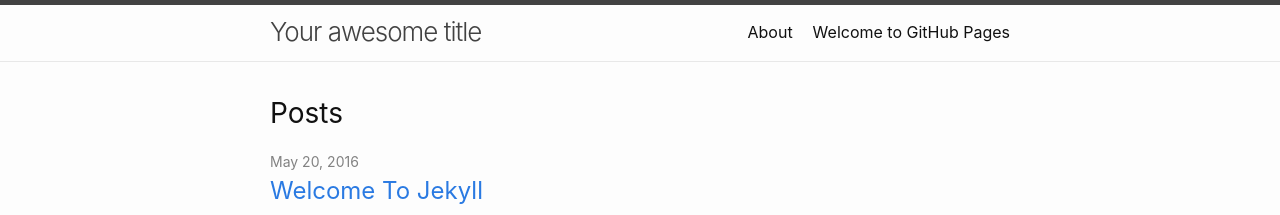
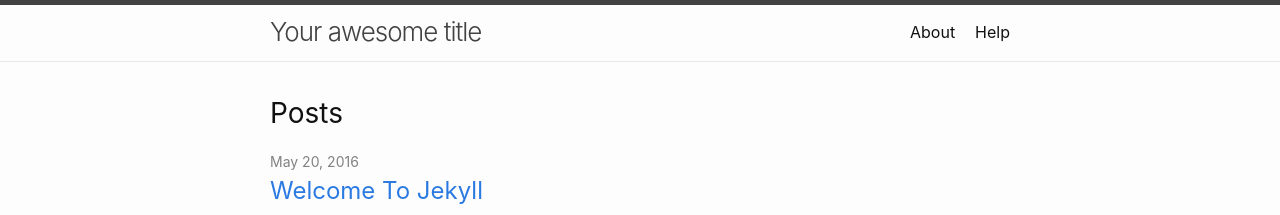
Before and after one commit to funnydogcat/alpha, a Jekyll site: the page built from index.md, in a window 1280 px wide. Shown: the top 215 px of the page. Built offline with Jekyll 4.4.1, drawn with Linux system fonts in a browser that asks for light colours.

Commit message:
Update backup.md

```diff
--- a/backup.md
+++ b/backup.md
@@ -1,4 +1,4 @@
-## Welcome to GitHub Pages
+## Help
 
 You can use the [editor on GitHub](https://github.com/funnydogcat/alpha/edit/master/README.md) to maintain and preview the content for your website in Markdown files.
 
```
